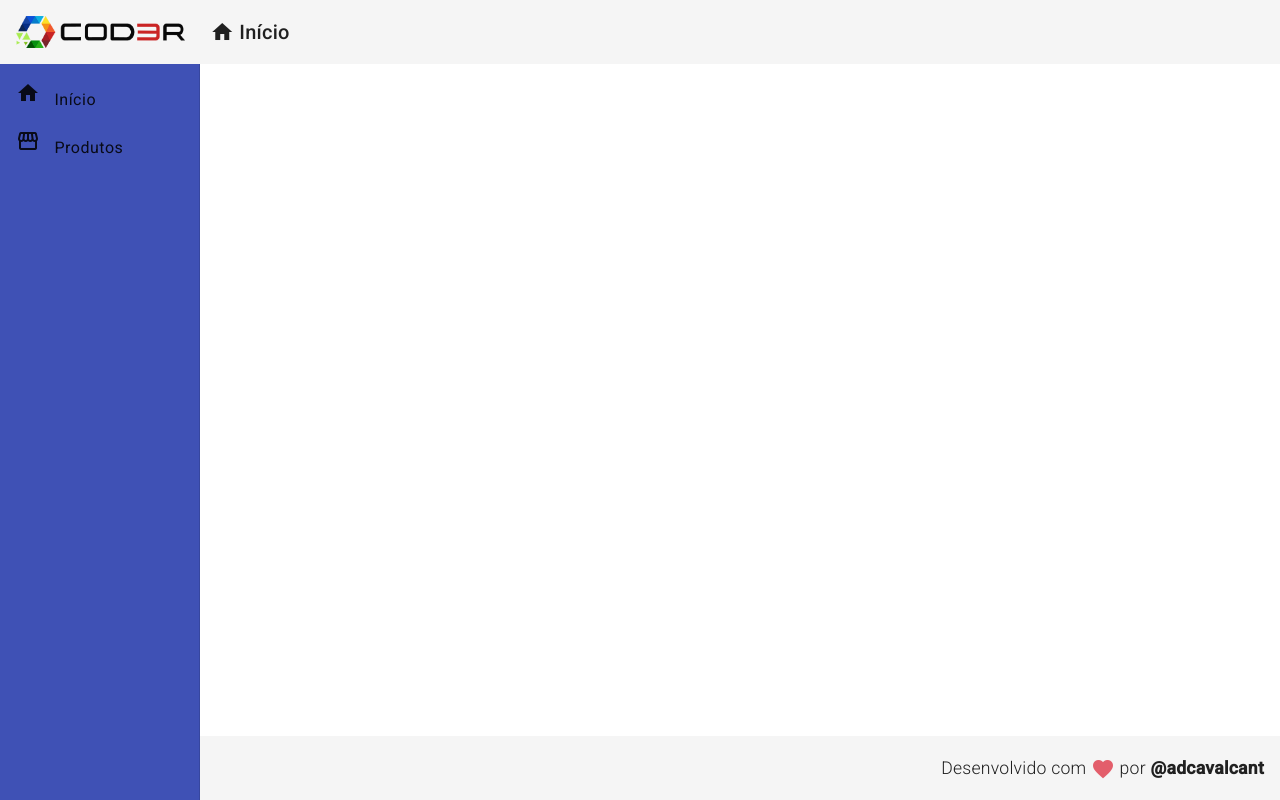
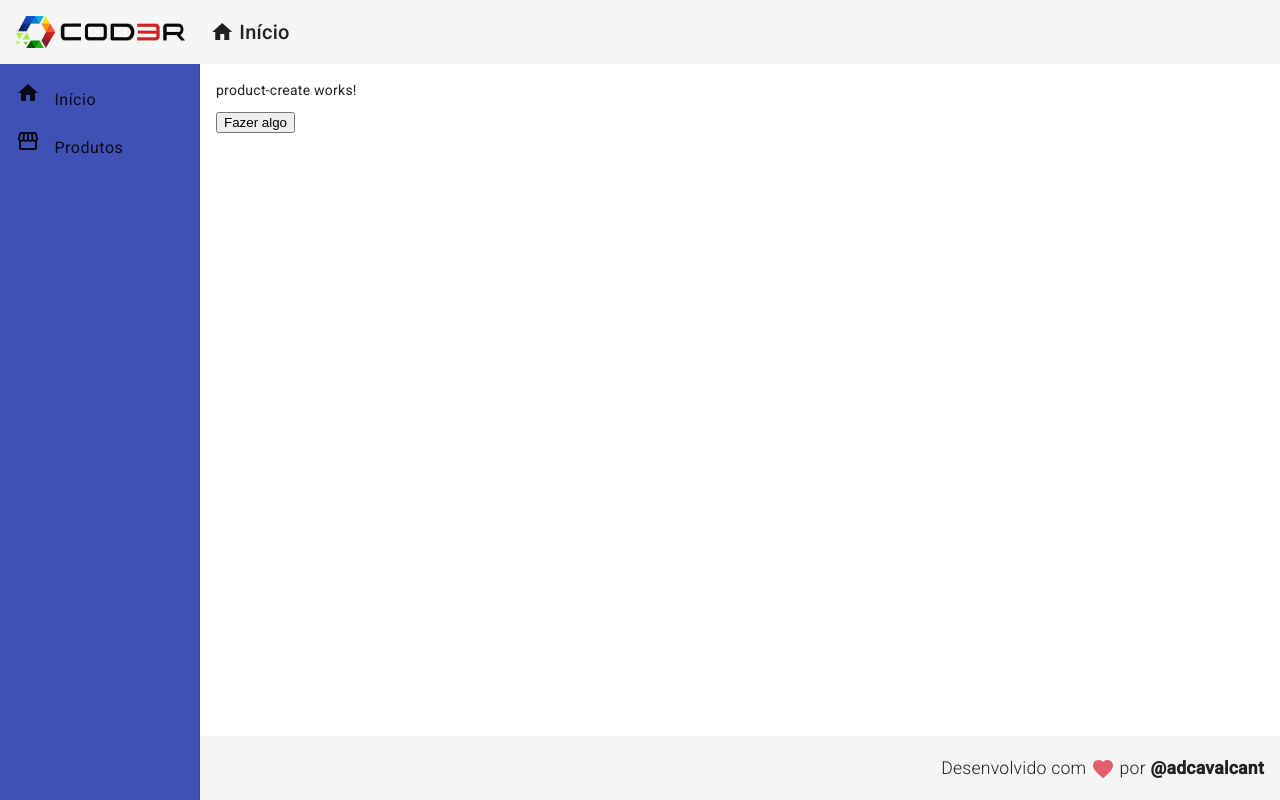
Before and after one commit to adcavalcant/Angular-Cod3r, an Angular app in the folder frontend/: page /products/create in a window 1280 px wide. Before the commit this address led to /. Built offline with nearby package versions, Linux system fonts and the light colour scheme.

Commit message:
Componente Criar Produto

```diff
--- a/frontend/src/app/app-routing.module.ts
+++ b/frontend/src/app/app-routing.module.ts
@@ -1,11 +1,14 @@
 import { NgModule } from '@angular/core';
 import { RouterModule, Routes } from '@angular/router';
+
 import { HomeComponent } from './views/home/home.component';
 import { ProductCrudComponent } from './views/product-crud/product-crud.component';
+import { ProductCreateComponent } from './components/product/product-create/product-create.component';
 
 const routes: Routes = [
   { path: '', component: HomeComponent },
   { path: 'products', component: ProductCrudComponent },
+  { path: 'products/create', component: ProductCreateComponent },
 ];
 
 @NgModule({
--- a/frontend/src/app/app.module.ts
+++ b/frontend/src/app/app.module.ts
@@ -16,6 +16,7 @@
 import { MatListModule } from '@angular/material/list';
 import { ProductCrudComponent } from './views/product-crud/product-crud.component';
 import { RedDirective } from './directives/red.directive';
+import { ProductCreateComponent } from './components/product/product-create/product-create.component';
 
 @NgModule({
   declarations: [
@@ -27,6 +28,7 @@
     NavComponent,
     ProductCrudComponent,
     RedDirective,
+    ProductCreateComponent,
   ],
   imports: [
     BrowserModule,
--- /dev/null
+++ b/frontend/src/app/components/product/product-create/product-create.component.html
@@ -0,0 +1,3 @@
+<p [id]="propLegal">product-create works!</p>
+
+<button (click)="fazerAlgo()">Fazer algo</button>
--- /dev/null
+++ b/frontend/src/app/components/product/product-create/product-create.component.ts
@@ -0,0 +1,17 @@
+import { Component, OnInit } from '@angular/core';
+
+@Component({
+  selector: 'app-product-create',
+  templateUrl: './product-create.component.html',
+  styleUrls: ['./product-create.component.css'],
+})
+export class ProductCreateComponent implements OnInit {
+  propLegal= 'qualquer';
+  constructor() {}
+
+  ngOnInit(): void {}
+
+  fazerAlgo(): void {
+    console.log('Fazendo algo!');
+  }
+}
```
Also changed, not shown: frontend/src/app/components/product/product-create/product-create.component.css (added).
